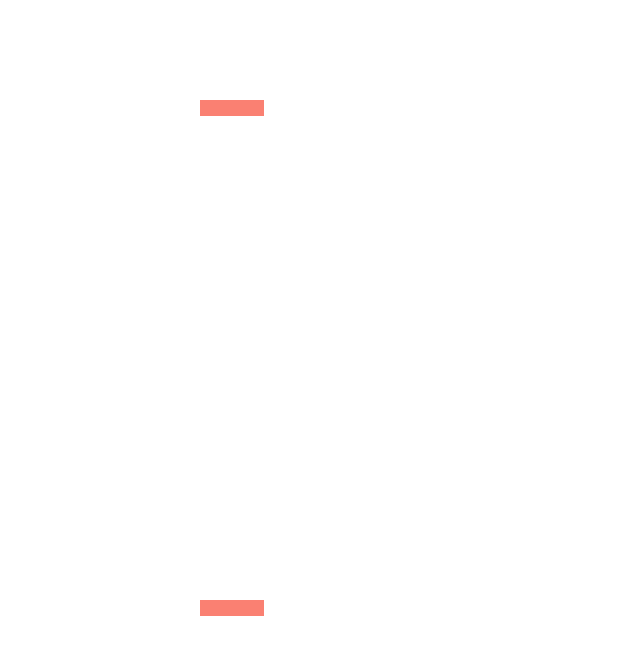
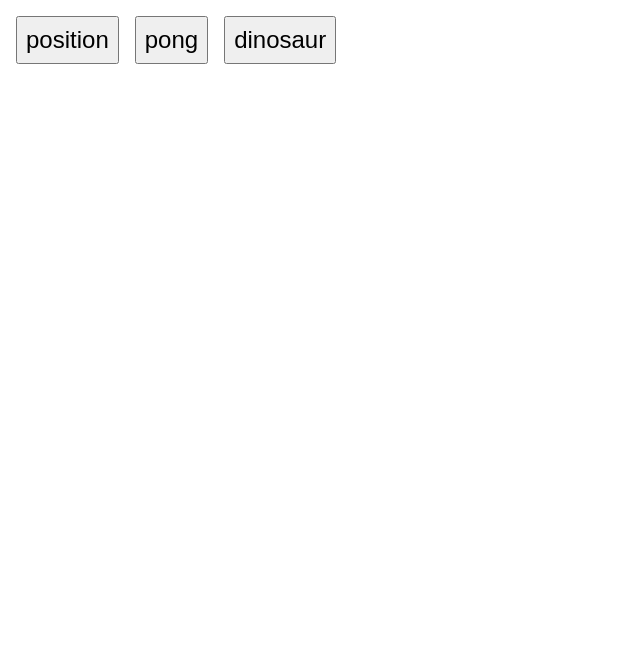
Before and after one commit to mikesteele/react-game-hooks, a React (Create React App) app: page / in a window 1280 px wide. Shown: the top 654 px of the page, without its empty margins (0-640 px from the left). Built offline with nearby package versions, Linux system fonts and the light colour scheme.

Commit message:
List all demos

```diff
--- a/src/App.js
+++ b/src/App.js
@@ -2,12 +2,31 @@ import React from 'react';
 import PositionDemo from './demos/PositionDemo';
 import PongDemo from './demos/PongDemo';
 import ChromeDinosaurDemo from './demos/ChromeDinosaurDemo';
-import SpaceInvaderDemo from './demos/SpaceInvaderDemo';
+import { css } from 'emotion';
+
+const button = css`
+  font-size: 24px;
+  padding: 8px;
+  margin: 8px;
+`;
+
+const demos = {
+  position: <PositionDemo />,
+  pong: <PongDemo />,
+  dinosaur: <ChromeDinosaurDemo />
+}
 
 const App = () => {
-  return (
-    <SpaceInvaderDemo />
-  )
+  const [demo, setDemo] = React.useState('');
+  if (!demo) {
+    return Object.keys(demos).map(name => (
+      <button className={button} onClick={() => setDemo(name)}>
+        {name}
+      </button>
+    ));
+  } else {
+    return demos[demo];
+  }
 };
 
 export default App;
```
